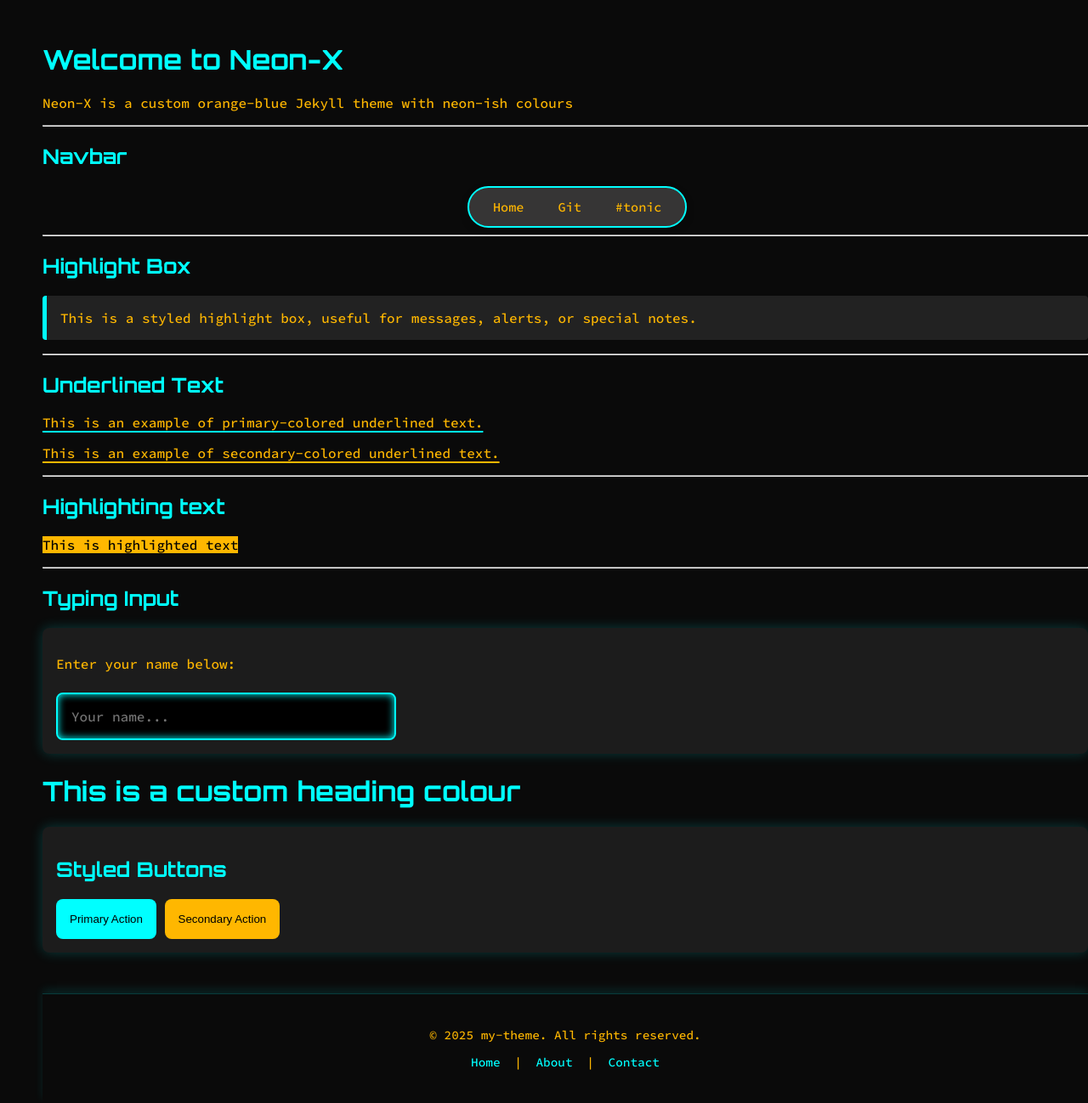
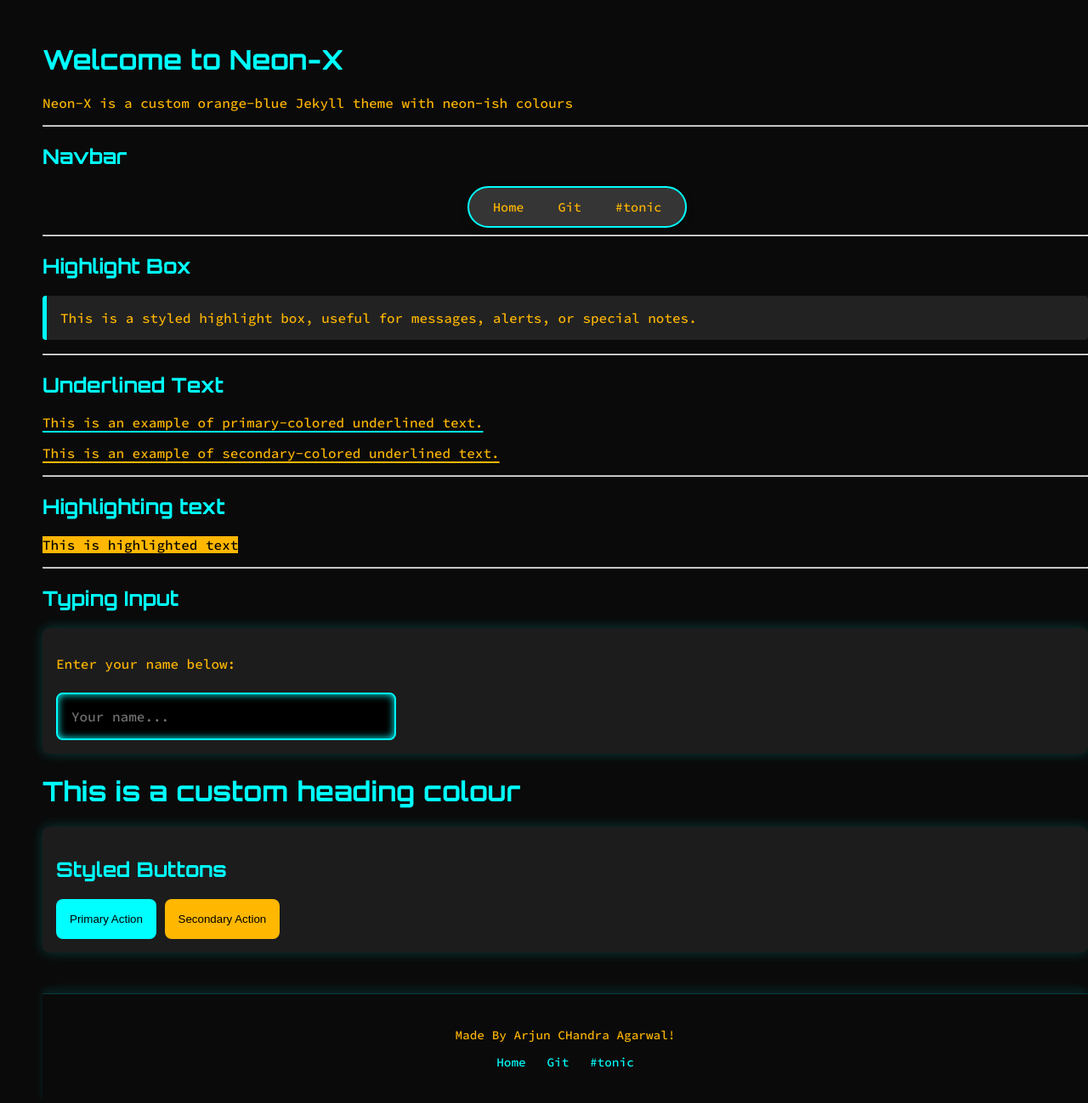
Before and after one commit to v659/jekyll_theme-new-v659, a Jekyll site: the page built from index.md, in a window 1280 px wide. Shown: the whole page at 85% size. Built offline with Jekyll 4.4.1, drawn with Linux system fonts in a browser that asks for light colours.

Commit message:
Finish Basic Footer!

```diff
--- a/_includes/footer.html
+++ b/_includes/footer.html
@@ -1,10 +1,10 @@
 <footer class="footer">
   <div class="footer-container">
-    <p>&copy; {{ site.time | date: '%Y' }} {{ site.title }}. All rights reserved.</p>
+    <p>Made By Arjun CHandra Agarwal!</p>
     <p class="footer-links">
-      <a href="/">Home</a> |
-      <a href="/about">About</a> |
-      <a href="/contact">Contact</a>
+      <a href="https://v659.github.io/jekyll_theme-new-v659/">Home</a>
+      <a href="https://github.com/v659/jekyll_theme-new-v659">Git</a>
+      <a href="https://tonic.hackclub.com/">#tonic</a>
     </p>
   </div>
 </footer>
```
